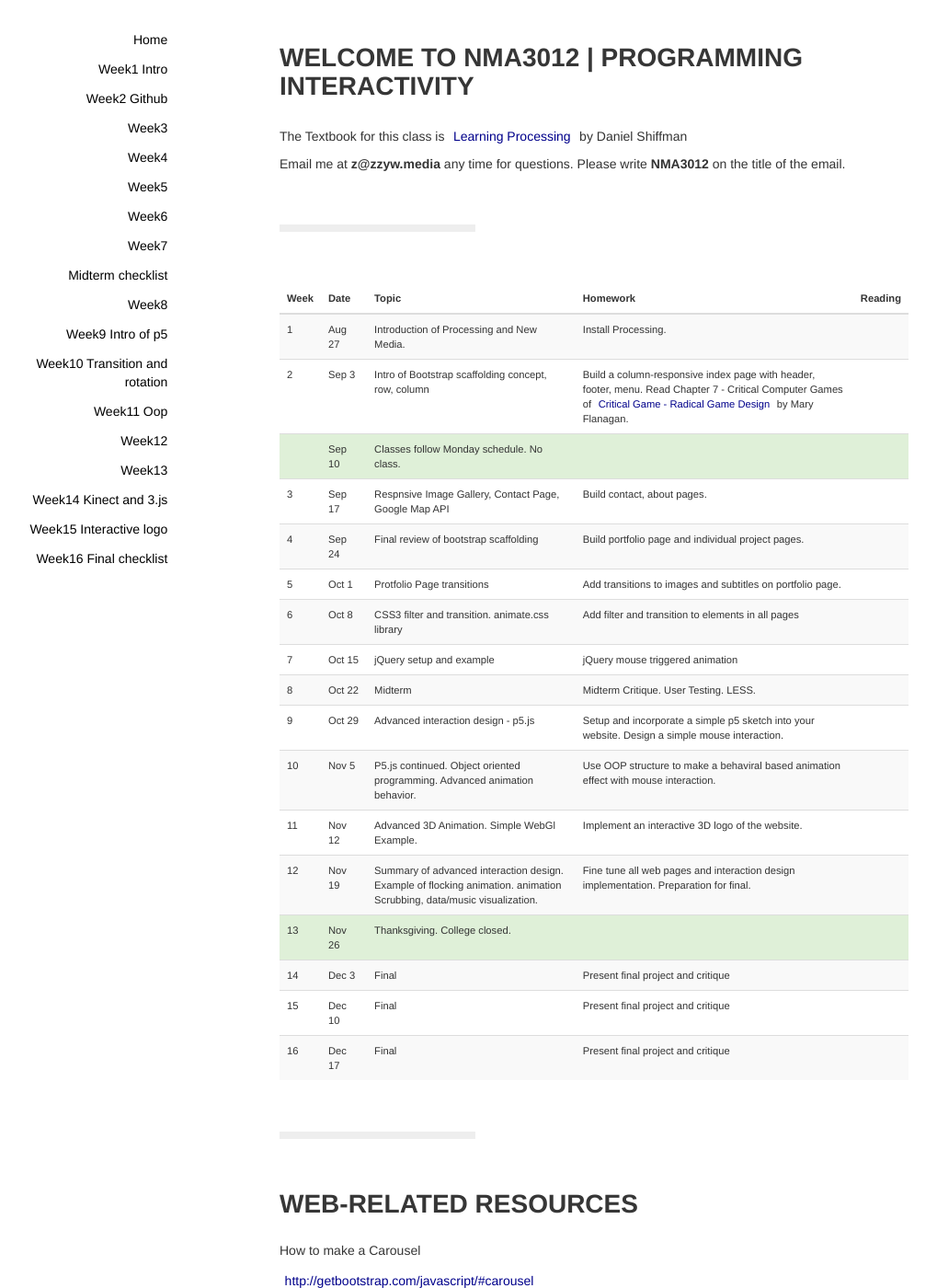
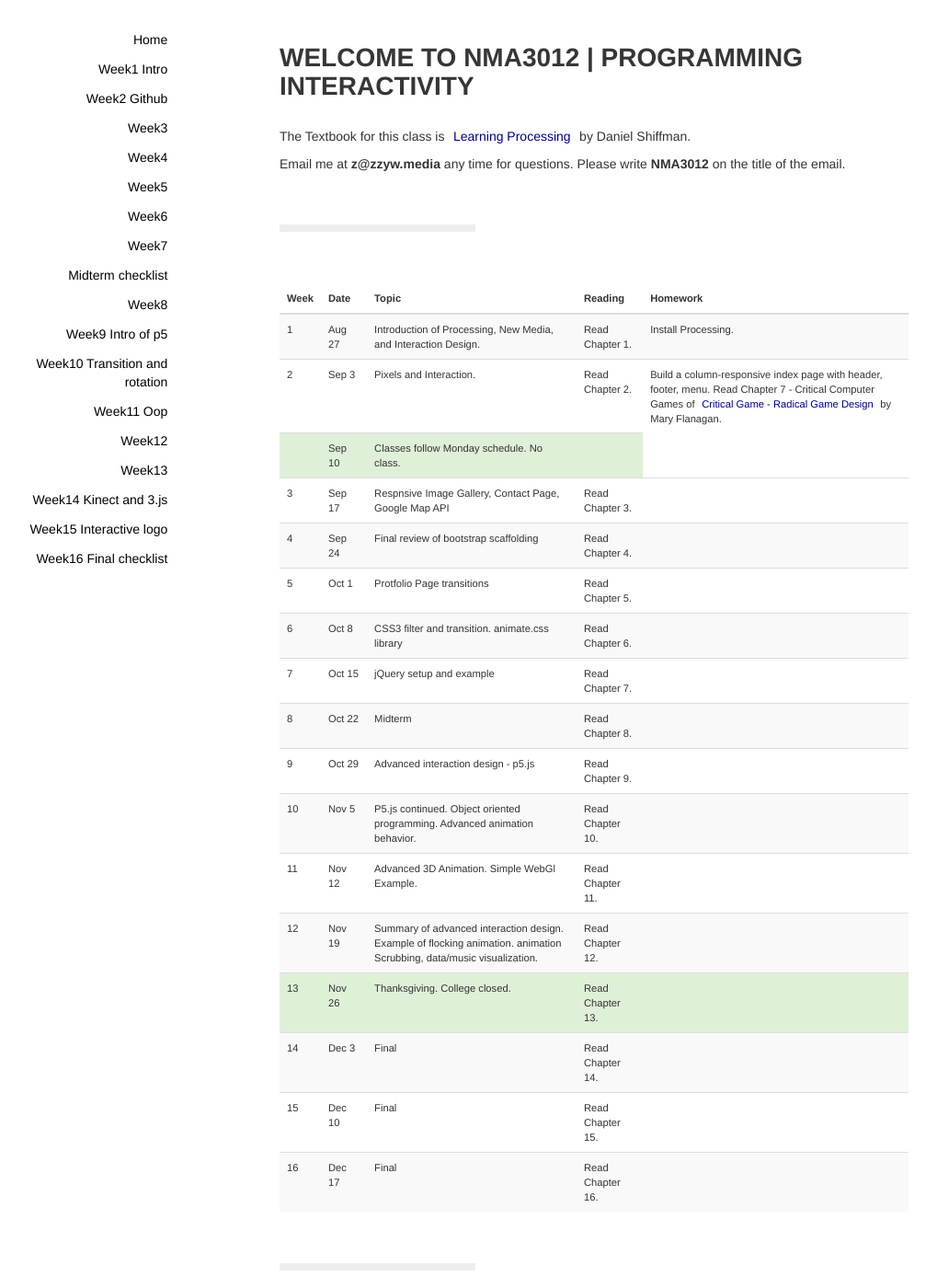
Before and after one commit to zhenzhenqi/NMA3012, a Jekyll site: the page built from index.html, in a window 1280 px wide and 1400 px high. Shown: the whole window at 92% size, without its empty margins (45-1064 px from the left). Built offline with Jekyll 4.4.1, drawn with Linux system fonts in a browser that asks for light colours; nearby versions of some CDN libraries.

Commit message:
config change

```diff
--- a/index.html
+++ b/index.html
@@ -5,7 +5,7 @@
 
 
 <p class="lead"></p>
-<p>The Textbook for this class is <a href="http://media.espora.org/mgoblin_media/media_entries/407/Learning_Processing_-_A_Beginners_Guide_to_Programming_Images_Animation_and_Interaction_--_Daniel_Shiffman.pdf">Learning Processing</a> by Daniel Shiffman</p>
+<p>The Textbook for this class is <a href="http://media.espora.org/mgoblin_media/media_entries/407/Learning_Processing_-_A_Beginners_Guide_to_Programming_Images_Animation_and_Interaction_--_Daniel_Shiffman.pdf">Learning Processing</a> by Daniel Shiffman.</p>
 <p>Email me at <strong>z@zzyw.media</strong> any time for questions. Please write <strong>NMA3012</strong> on the title of the email.</p>
 
 <hr>
@@ -15,128 +15,127 @@
             <th>Week</th>
             <th>Date&nbsp;&nbsp;&nbsp;</th>
             <th>Topic</th>
+            <th>Reading</th>
             <th>Homework</th>
-            <th>Reading</th>
         </tr>
     </thead>
     <tbody>
         <tr id="tr_id_1" class="tr-class-1">
             <td id="td_id_1" class="td-class-1">1</td>
             <td id="td_id_1" class="td-class-1">Aug 27</td>
-            <td>Introduction of Processing and New Media.</td>
+            <td>Introduction of Processing, New Media, and Interaction Design.</td>
+            <td>Read Chapter 1.</td>
             <td>Install Processing. </td>
-            <td></td>
         </tr>
         <tr id="tr_id_2" class="tr-class-2">
             <td id="td_id_1" class="td-class-1">2</td>
             <td id="td_id_2" class="td-class-2">Sep 3</td>
-            <td>Intro of Bootstrap scaffolding concept, row, column</td>
+            <td>Pixels and Interaction.</td>
+            <td>Read Chapter 2.</td>
             <td>Build a column-responsive index page with header, footer, menu. Read Chapter 7 - Critical Computer Games of <a href="https://mitpress.mit.edu/books/critical-play">Critical Game - Radical Game Design</a> by Mary Flanagan.</td>
-            <td></td>
         </tr>
         <tr id="tr_id_4" class="success">
             <td id="td_id_1" class="td-class-1"></td>
             <td id="td_id_4" class="td-class-4">Sep 10</td>
             <td>Classes follow Monday schedule. No class.</td>
             <td></td>
-            <td></td>
         </tr>
         <tr id="tr_id_5" class="tr-class-5">
             <td id="td_id_1" class="td-class-1">3</td>
             <td id="td_id_5" class="td-class-5">Sep 17</td>
             <td>Respnsive Image Gallery, Contact Page, Google Map API</td>
-            <td>Build contact, about pages.</td>
+            <td>Read Chapter 3.</td>
             <td></td>
         </tr>
         <tr id="tr_id_5" class="tr-class-5">
             <td id="td_id_1" class="td-class-1">4</td>
             <td id="td_id_5" class="td-class-5">Sep 24</td>
             <td>Final review of bootstrap scaffolding</td>
-            <td>Build portfolio page and individual project pages.</td>
+            <td>Read Chapter 4.</td>
             <td></td>
         </tr>
         <tr id="tr_id_5" class="tr-class-5">
             <td id="td_id_1" class="td-class-1">5</td>
             <td id="td_id_5" class="td-class-5">Oct 1</td>
             <td>Protfolio Page transitions</td>
-            <td>Add transitions to images and subtitles on portfolio page.</td>
+            <td>Read Chapter 5.</td>
             <td></td>
         </tr>
         <tr id="tr_id_5" class="tr-class-5">
             <td id="td_id_1" class="td-class-1">6</td>
             <td id="td_id_5" class="td-class-5">Oct 8</td>
             <td>CSS3 filter and transition. animate.css library</td>
-            <td>Add filter and transition to elements in all pages</td>
+            <td>Read Chapter 6.</td>
             <td></td>
         </tr>
         <tr id="tr_id_5" class="tr-class-5">
             <td id="td_id_1" class="td-class-1">7</td>
             <td id="td_id_5" class="td-class-5">Oct 15</td>
             <td>jQuery setup and example</td>
-            <td>jQuery mouse triggered animation</td>
+            <td>Read Chapter 7.</td>
             <td></td>
         </tr>
         <tr id="tr_id_5" class="tr-class-5">
             <td id="td_id_1" class="td-class-1">8</td>
             <td id="td_id_5" class="td-class-5">Oct 22</td>
             <td>Midterm</td>
-            <td>Midterm Critique. User Testing. LESS.</td>
+            <td>Read Chapter 8.</td>
             <td></td>
         </tr>
         <tr id="tr_id_5" class="tr-class-5">
             <td id="td_id_1" class="td-class-1">9</td>
             <td id="td_id_5" class="td-class-5">Oct 29</td>
             <td>Advanced interaction design - p5.js</td>
-            <td>Setup and incorporate a simple p5 sketch into your website. Design a simple mouse interaction.</td>
+            <td>Read Chapter 9.</td>
             <td></td>
         </tr>
         <tr id="tr_id_5" class="tr-class-5">
             <td id="td_id_1" class="td-class-1">10</td>
             <td id="td_id_5" class="td-class-5">Nov 5</td>
             <td>P5.js continued. Object oriented programming. Advanced animation behavior.</td>
-            <td>Use OOP structure to make a behaviral based animation effect with mouse interaction.</td>
+            <td>Read Chapter 10.</td>
             <td></td>
         </tr>
         <tr id="tr_id_5" class="tr-class-5">
             <td id="td_id_1" class="td-class-1">11</td>
             <td id="td_id_5" class="td-class-5">Nov 12</td>
             <td>Advanced 3D Animation. Simple WebGl Example.</td>
-            <td>Implement an interactive 3D logo of the website.</td>
+            <td>Read Chapter 11.</td>
             <td></td>
         </tr>
         <tr id="tr_id_5" class="tr-class-5">
             <td id="td_id_1" class="td-class-1">12</td>
             <td id="td_id_5" class="td-class-5">Nov 19</td>
             <td>Summary of advanced interaction design. Example of flocking animation. animation Scrubbing, data/music visualization.</td>
-            <td>Fine tune all web pages and interaction design implementation. Preparation for final.</td>
+            <td>Read Chapter 12.</td>
             <td></td>
         </tr>
         <tr id="tr_id_5" class="success">
             <td id="td_id_1" class="td-class-1">13</td>
             <td id="td_id_5" class="td-class-5">Nov 26</td>
             <td>Thanksgiving. College closed.</td>
-            <td></td>
+            <td>Read Chapter 13.</td>
             <td></td>
         </tr>
         <tr id="tr_id_5" class="tr-class-5">
             <td id="td_id_1" class="td-class-1">14</td>
             <td id="td_id_5" class="td-class-5">Dec 3</td>
             <td>Final</td>
-            <td>Present final project and critique</td>
+            <td>Read Chapter 14.</td>
             <td></td>
         </tr>
         <tr id="tr_id_5" class="tr-class-5">
             <td id="td_id_1" class="td-class-1">15</td>
             <td id="td_id_5" class="td-class-5">Dec 10</td>
             <td>Final</td>
-            <td>Present final project and critique</td>
+            <td>Read Chapter 15.</td>
             <td></td>
         </tr>
         <tr id="tr_id_5" class="tr-class-5">
             <td id="td_id_1" class="td-class-1">16</td>
             <td id="td_id_5" class="td-class-5">Dec 17</td>
             <td>Final</td>
-            <td>Present final project and critique</td>
+            <td>Read Chapter 16.</td>
             <td></td>
         </tr>
     </tbody>
```
